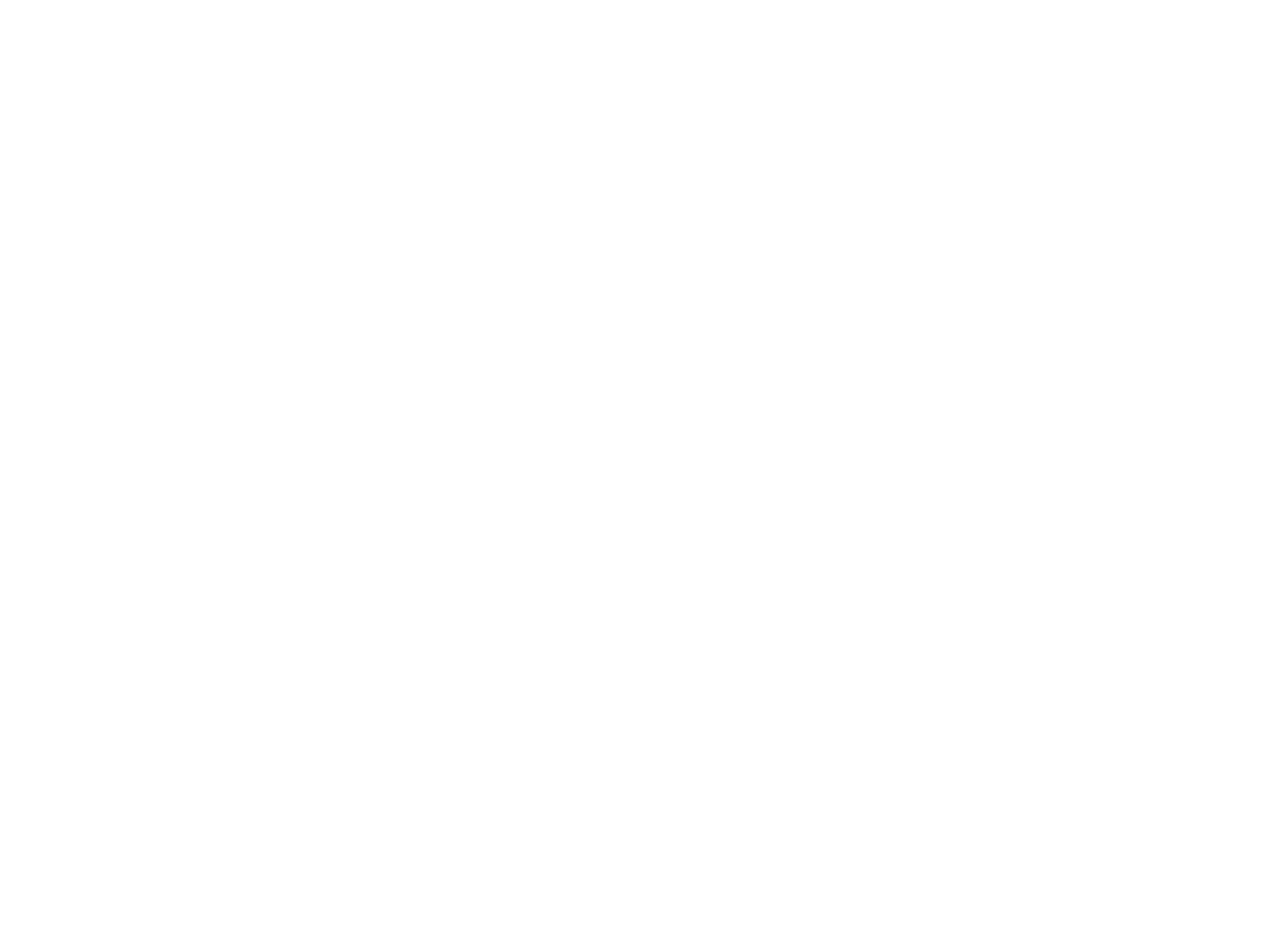
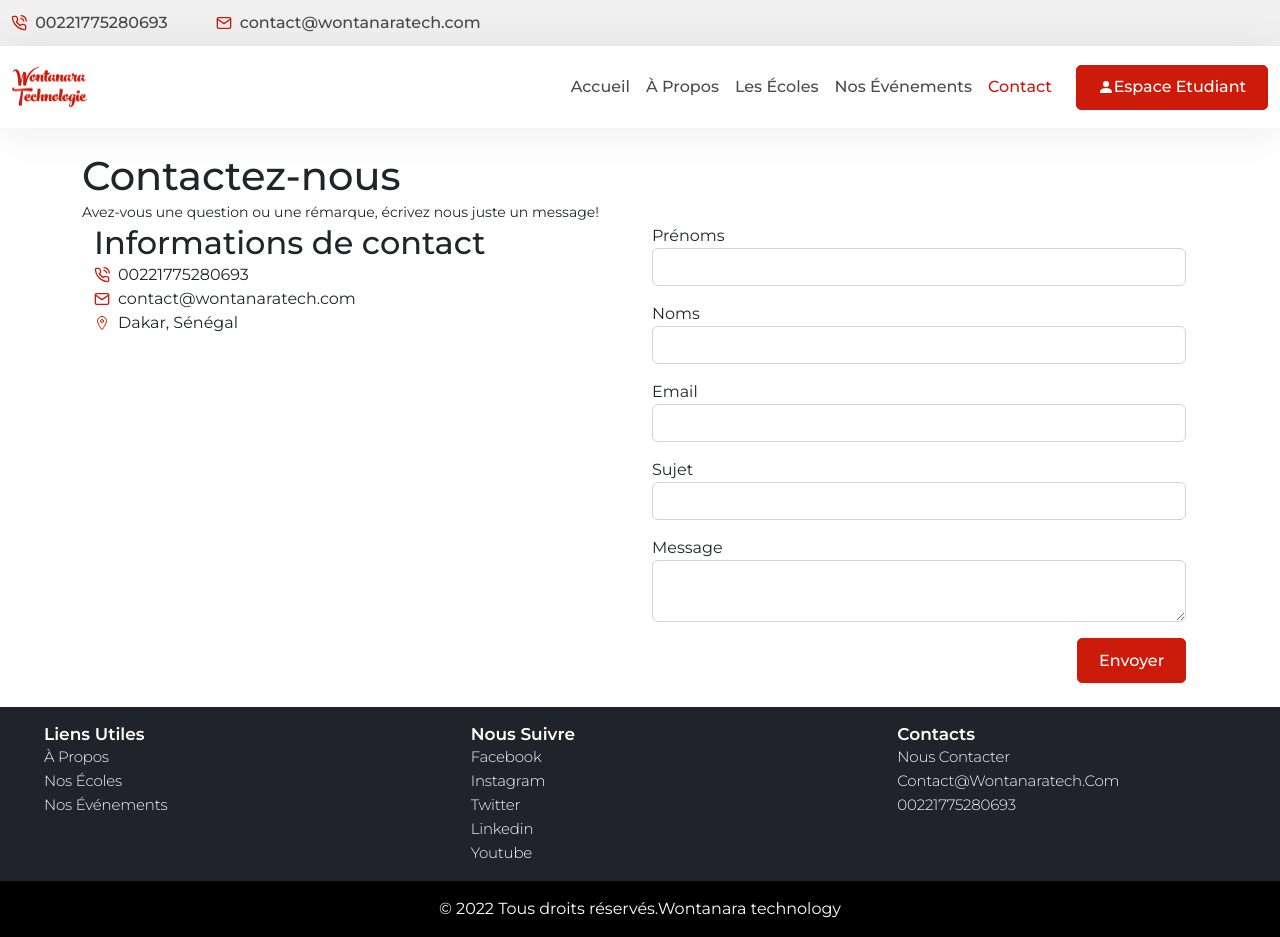
Before and after one commit to alphakahere/wontanara-technology-front, a React (Create React App) app: page /contact in a window 1280 px wide. Before the commit this address had no page. Before the commit the page ends 800 px from the top, so only its background shows below. Built offline with nearby package versions, Linux system fonts and the light colour scheme.

Commit message:
integrate about and contact page

```diff
--- a/src/common/Header/Header.tsx
+++ b/src/common/Header/Header.tsx
@@ -3,11 +3,10 @@
 import { FiMail, FiPhoneCall } from "react-icons/fi";
 import "./Header.css";
 import { colors } from "../../utils/theme";
-
+export const iconStyle = {
+	color: colors.primary,
+};
 const Header = () => {
-	const iconStyle = {
-		color: colors.primary,
-	};
 	return (
 		<header>
 			<div className="top-header d-sm-flex align-items-center gap-5">
--- /dev/null
+++ b/src/components/About/About.tsx
@@ -0,0 +1,56 @@
+import React from "react";
+
+const About = () => {
+	return (
+		<div className="container mx-auto py-4">
+			<AboutSection />
+		</div>
+	);
+};
+export function AboutSection() {
+	return (
+		<section className="about mb-5 pt-5">
+			<h2 className="title-level-2" id="about">
+				à propos
+			</h2>
+			<div className="row d-flex align-items-center">
+				<div className="col-lg-6">
+					<ul className="about-text px-0">
+						<li className="mb-3">
+							Lorem ipsum, dolor sit amet consectetur adipisicing elit.
+							Enim totam dolorum tempora, ducimus dolor quam. Labore quo
+							voluptate ullam fugiat vero accusamus dolorem?
+							Necessitatibus, aliquid cupiditate asperiores
+							reprehenderit harum velit?
+						</li>
+						<li className="mb-3">
+							{" "}
+							Lorem ipsum, dolor sit amet consectetur adipisicing elit.
+							Enim totam dolorum tempora, ducimus dolor quam. Labore quo
+							voluptate ullam fugiat vero accusamus dolorem?
+						</li>
+						<li className="mb-3">
+							Necessitatibus, aliquid cupiditate asperiores
+							reprehenderit harum velit?
+						</li>
+						<li className="mb-3">
+							Necessitatibus, aliquid cupiditate asperiores
+							reprehenderit harum velit?
+						</li>
+					</ul>
+				</div>
+				<div className="col-lg-6">
+					<img
+						src="https://picsum.photos/200"
+						alt=""
+						className=""
+						width="100%"
+						height="400px"
+						style={{ borderRadius: "10px" }}
+					/>
+				</div>
+			</div>
+		</section>
+	);
+}
+export default About;
--- /dev/null
+++ b/src/components/Contact/Contact.tsx
@@ -0,0 +1,91 @@
+import React from "react";
+import { FiMail, FiPhoneCall } from "react-icons/fi";
+import { IoLocationOutline } from "react-icons/io5";
+import { iconStyle } from "../../common/Header/Header";
+
+const Contact = () => {
+	return (
+		<div className="mx-auto container py-4">
+			<h1 className="contact-title">Contactez-nous</h1>
+			<small>
+				Avez-vous une question ou une rémarque, écrivez nous juste un message!
+			</small>
+			<div className="row">
+				<div className="col-md-6">
+					<h2 className="contact-title">Informations de contact</h2>
+					<div>
+						<div className="d-flex align-items-center gap-2">
+							<FiPhoneCall style={iconStyle} />
+							<a href={`tel: ${"00221775280693"}`}>00221775280693</a>
+						</div>
+						<div className="d-flex align-items-center gap-2">
+							<FiMail style={iconStyle} />
+							<a href="mailto:contact@wontanaratech.com">
+								contact@wontanaratech.com
+							</a>
+						</div>
+						<div className="d-flex align-items-center gap-2">
+							<IoLocationOutline style={iconStyle} />
+							<address>Dakar, Sénégal</address>
+						</div>
+					</div>
+				</div>
+				<div className="col-md-6">
+					<form>
+						<div className="form-group mb-3">
+							<label htmlFor="firstname">Prénoms</label>
+							<input
+								type="text"
+								name="firstname"
+								id="firstname"
+								className="form-control"
+							/>
+						</div>
+						<div className="form-group mb-3">
+							<label htmlFor="lastname">Noms</label>
+							<input
+								type="text"
+								name="lastname"
+								id="lastname"
+								className="form-control"
+							/>
+						</div>
+						<div className="form-group mb-3">
+							<label htmlFor="email">Email</label>
+							<input
+								type="email"
+								name="email"
+								id="email"
+								className="form-control"
+							/>
+						</div>
+						<div className="form-group mb-3">
+							<label htmlFor="subject">Sujet</label>
+							<input
+								type="text"
+								name="subject"
+								id="subject"
+								className="form-control"
+							/>
+						</div>
+						<div className="form-group mb-3">
+							<label htmlFor="firstname">Message</label>
+							<textarea
+								name="message"
+								id="message"
+								className="form-control"
+							/>
+						</div>
+						<div className="flex-r">
+							<button className="btn-espace-etudiant" type="submit">
+								Envoyer
+							</button>
+						</div>
+					</form>
+				</div>
+			</div>
+		</div>
+	);
+};
+
+export default Contact;
--- a/src/components/Home/Home.tsx
+++ b/src/components/Home/Home.tsx
@@ -6,6 +6,7 @@
 import { events, schools } from "../../utils/Constant";
 import SchoolCard from "../School/SchoolCard";
 import EventCard from "../Events/EventCard";
+import { AboutSection } from "../About/About";
 const responsive = {
 	superLargeDesktop: {
 		breakpoint: { max: 4000, min: 3000 },
@@ -33,50 +34,7 @@
 		<div className="home-component ">
 			<AppBanner />
 			<div className="mx-auto container">
-				<section className="about mb-5 pt-5">
-					<h2 className="title-level-2" id="about">
-						à propos
-					</h2>
-					<div className="row d-flex align-items-center">
-						<div className="col-lg-6">
-							<ul className="about-text px-0">
-								<li className="mb-3">
-									Lorem ipsum, dolor sit amet consectetur
-									adipisicing elit. Enim totam dolorum tempora,
-									ducimus dolor quam. Labore quo voluptate ullam
-									fugiat vero accusamus dolorem? Necessitatibus,
-									aliquid cupiditate asperiores reprehenderit
-									harum velit?
-								</li>
-								<li className="mb-3">
-									{" "}
-									Lorem ipsum, dolor sit amet consectetur
-									adipisicing elit. Enim totam dolorum tempora,
-									ducimus dolor quam. Labore quo voluptate ullam
-									fugiat vero accusamus dolorem?
-								</li>
-								<li className="mb-3">
-									Necessitatibus, aliquid cupiditate asperiores
-									reprehenderit harum velit?
-								</li>
-								<li className="mb-3">
-									Necessitatibus, aliquid cupiditate asperiores
-									reprehenderit harum velit?
-								</li>
-							</ul>
-						</div>
-						<div className="col-lg-6">
-							<img
-								src="https://picsum.photos/200"
-								alt=""
-								className=""
-								width="100%"
-								height="400px"
-								style={{ borderRadius: "10px" }}
-							/>
-						</div>
-					</div>
-				</section>
+				<AboutSection />
 				<section className="events-section mb-5">
 					<h2 className="title-level-2">Nos évènements</h2>
 					<div className="events">
--- a/src/components/School/SchoolCard.tsx
+++ b/src/components/School/SchoolCard.tsx
@@ -25,7 +25,7 @@
 							className="btn-voir-plus btn-espace-etudiant"
 							state={item}
 						>
-							Continuer
+							Plus d'infos
 						</Link>
 						<a
 							href={pdf}
```
Also changed, not shown: src/router/router.tsx (+13 -3 lines).
